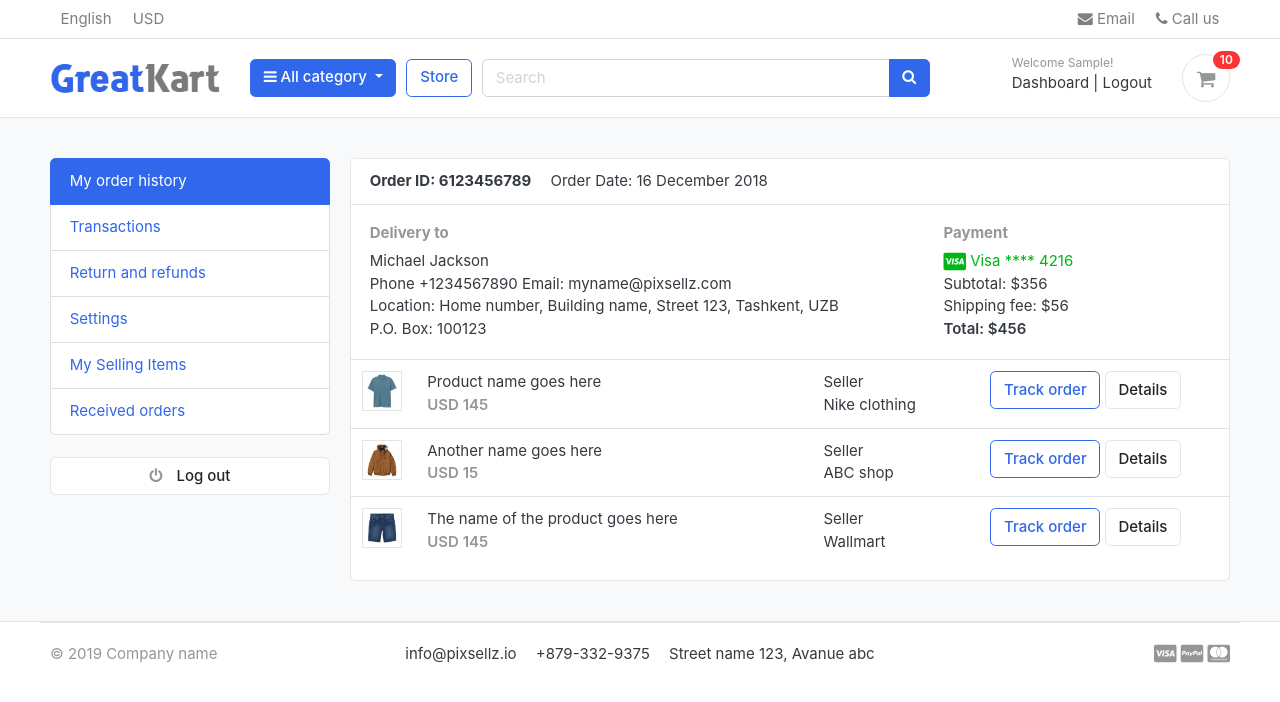
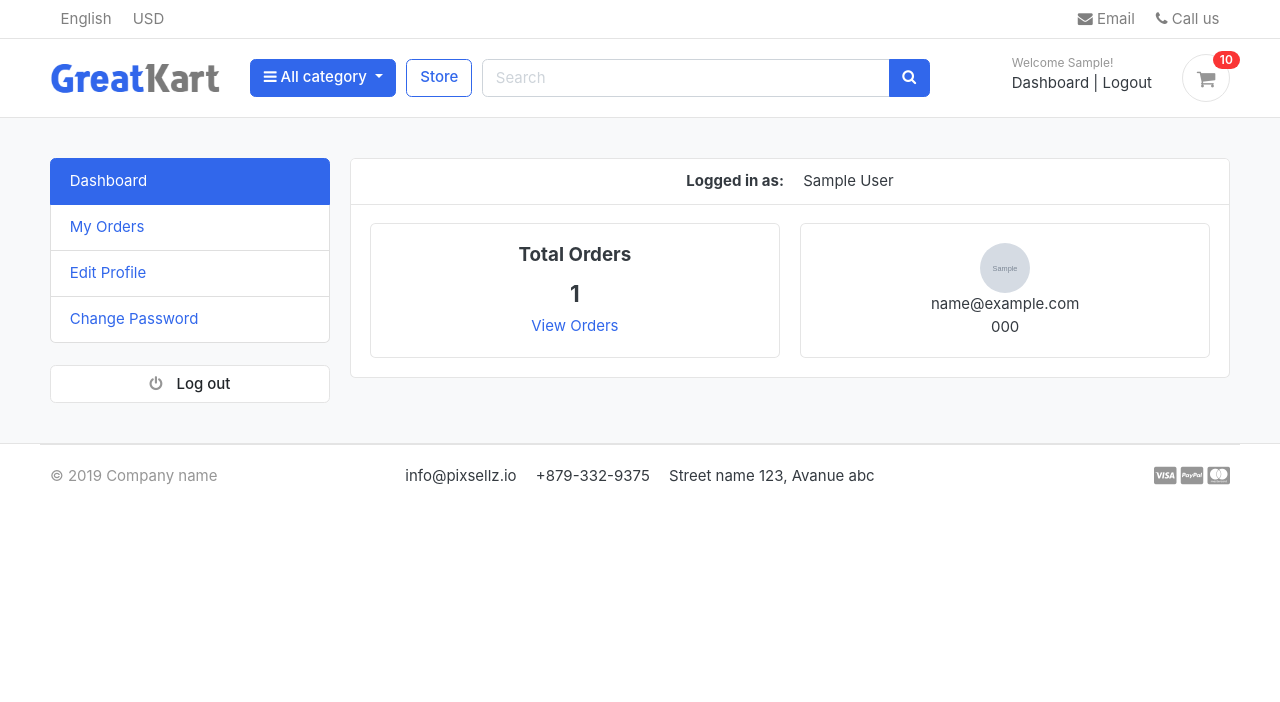
Before and after one commit to Sivaprakash161999/greatKart-django, a Django app: page /accounts/ in a window 1280 px wide. Shown: the top 702 px of the page. Run offline with Django 3.2, Linux system fonts and the light colour scheme; a user stored in the database is signed in; tables that the repository leaves empty hold one stand-in row (values such as "Sample post"); grey boxes marked "Sample" are stand-in pictures; some libraries are stand-ins or nearby versions; some web fonts are replaced.

Commit message:
dashboard functionality done

```diff
--- a/accounts/models.py
+++ b/accounts/models.py
@@ -69,3 +69,19 @@ class Account(AbstractBaseUser):
 
     def has_module_perms(self, add_label):
         return True
+
+
+class UserProfile(models.Model):
+    user = models.OneToOneField(Account, on_delete=models.CASCADE)
+    address_line_1 = models.CharField(blank=True, max_length=100)
+    address_line_2 = models.CharField(blank=True, max_length=100)
+    profile_picture = models.ImageField(blank=True, upload_to='userprofile')
+    city = models.CharField(blank=True, max_length=20)
+    state = models.CharField(blank=True, max_length=20)
+    country = models.CharField(blank=True, max_length=20)
+
+    def __str__(self):
+        return self.user.first_name
+
+    def full_address(self):
+        return f'{self.address_line_1} {self.address_line_2}'
--- a/accounts/urls.py
+++ b/accounts/urls.py
@@ -6,12 +6,17 @@ urlpatterns = [
     path('register/', views.register, name='register'),
     path('login/', views.login, name='login'),
     path('logout/', views.logout, name='logout'),
+    path('dashboard/', views.dashboard, name='dashboard'),
     path('', views.dashboard, name='dashboard'),
-    path('dashboard/', views.dashboard, name='dashboard'),
 
 
     path('activate/<uidb64>/<token>/', views.activate, name='activate'),
     path('forgotPassword/', views.forgotPassword, name='forgotPassword'),
     path('resetpassword_validate/<uidb64>/<token>/', views.resetpassword_validate, name='resetpassword_validate'),
     path('resetPassword/', views.resetPassword, name='resetPassword'),
+
+    path('my_orders/', views.my_orders, name="my_orders"),
+    path('edit_profile/', views.edit_profile, name='edit_profile'),
+    path('change_password/', views.change_password, name="change_password"),
+    path('order_detail/<int:order_id>/', views.order_detail, name="order_detail"),
 ]
--- a/accounts/views.py
+++ b/accounts/views.py
@@ -1,4 +1,4 @@
-from django.shortcuts import render, redirect
+from django.shortcuts import render, redirect, get_object_or_404
 from django.contrib import messages, auth
 from django.contrib.auth.decorators import login_required
 from django.http import HttpResponse
@@ -12,10 +12,11 @@ from django.contrib.auth.tokens import default_token_generator
 from django.core.mail import EmailMessage
 import requests
 
-from .forms import RegistrationForm
-from .models import Account
+from .forms import RegistrationForm, UserForm, UserProfileForm
+from .models import Account, UserProfile
 from carts.views import _cart_id
 from carts.models import Cart, CartItem
+from orders.models import Order, OrderProduct
 
 
 # Create your views here.
@@ -38,6 +39,12 @@ def register(request):
                                                password=password)
             user.phone_number = phone_number
             user.save()
+
+            # Create User Profile
+            profile = UserProfile()
+            profile.user_id = user.id
+            profile.profile_picture = 'default/default-user.png'
+            profile.save()
 
             # USER ACTIVATION
             current_site = get_current_site(request)
@@ -150,7 +157,14 @@ def activate(request, uidb64, token):
 
 @login_required(login_url='login')
 def dashboard(request):
-    return render(request, 'accounts/dashboard.html')
+    orders = Order.objects.order_by('-created_at').filter(user_id=request.user.id, is_ordered=True)
+    orders_count = orders.count()
+    userprofile = UserProfile.objects.get(user_id=request.user.id)
+    context = {
+        "orders_count": orders_count,
+        'userprofile': userprofile,
+    }
+    return render(request, 'accounts/dashboard.html', context)
 
 
 def forgotPassword(request):
@@ -212,3 +226,76 @@ def resetPassword(request):
             return redirect('resetPassword')
     else:
         return render(request, 'accounts/resetPassword.html')
+
+
+@login_required(login_url='login')
+def my_orders(request):
+    orders = Order.objects.filter(user=request.user, is_ordered=True).order_by('-created_at')
+    context = {
+        'orders': orders,
+    }
+    return render(request, 'accounts/my_orders.html', context)
+
+
+@login_required(login_url='login')
+def edit_profile(request):
+    userprofile = get_object_or_404(UserProfile, user=request.user)
+    if request.method == 'POST':
+        user_form = UserForm(request.POST, instance=request.user)
+        profile_form = UserProfileForm(request.POST, request.FILES, instance=userprofile)
+        if user_form.is_valid() and profile_form.is_valid():
+            user_form.save()
+            profile_form.save()
+            messages.success(request, 'Your profile has been updated.')
+            return redirect('edit_profile')
+    else:
+        user_form = UserForm(instance=request.user)
+        profile_form = UserProfileForm(instance=userprofile)
+    context = {
+        'user_form': user_form,
+        'profile_form': profile_form,
+        'userprofile': userprofile,
+    }
+
+    return render(request, 'accounts/edit_profile.html', context)
+
+
+@login_required(login_url='login')
+def change_password(request):
+    if request.method == 'POST':
+        current_password = request.POST['current_password']
+        new_password = request.POST['new_password']
+        confirm_password = request.POST['confirm_password']
+
+        user = Account.objects.get(username__exact=request.user.username)
+
+        if new_password == confirm_password:
+            success = user.check_password(current_password)
+            if success:
+                user.set_password(new_password)
+                user.save()
+                # auth.logout(request)
+                messages.success(request, 'Password updated successfully.')
+                return redirect('change_password')
+            else:
+                messages.error(request, 'Please enter valid current password')
+                return redirect('change_password')
+        else:
+            messages.error(request, 'Password does not match!')
+            return redirect('change_password')
+    return render(request, 'accounts/change_password.html')
+
+
+@login_required(login_url='login')
+def order_detail(request, order_id):
+    order_detail = OrderProduct.objects.filter(order__order_number=order_id)
+    order = Order.objects.get(order_number=order_id)
+    subtotal = 0
+    for i in order_detail:
+        subtotal += i.product_price * i.quantity
+    context = {
+        'order_detail': order_detail,
+        'order': order,
+        'subtotal': subtotal,
+    }
+    return render(request, 'accounts/order_detail.html', context)
--- a/templates/accounts/dashboard.html
+++ b/templates/accounts/dashboard.html
@@ -7,86 +7,35 @@
 {% include 'includes/alerts.html' %}
 <div class="container">
 	<div class="row">
-	<aside class="col-md-3">
-		<!--   SIDEBAR   -->
-		<ul class="list-group">
-			<a class="list-group-item active" href="#"> My order history </a>
-			<a class="list-group-item" href="#"> Transactions </a>
-			<a class="list-group-item" href="#"> Return and refunds </a>
-			<a class="list-group-item" href="#">Settings </a>
-			<a class="list-group-item" href="#"> My Selling Items </a>
-			<a class="list-group-item" href="#"> Received orders </a>
-		</ul>
-		<br>
-		<a class="btn btn-light btn-block" href="{% url 'logout' %}"> <i class="fa fa-power-off"></i> <span class="text">Log out</span> </a>
-		<!--   SIDEBAR .//END   -->
-	</aside>
+	{% include 'includes/dashboard_sidebar.html' %}
 	<main class="col-md-9">
-		<article class="card">
+		<article class="card" style="text-align:center;">
 		<header class="card-header">
-			<strong class="d-inline-block mr-3">Order ID: 6123456789</strong>
-			<span>Order Date: 16 December 2018</span>
+			<strong class="d-inline-block mr-3">Logged in as: </strong>
+			<span>{{user.full_name}}</span>
 		</header>
 		<div class="card-body">
 			<div class="row">
-				<div class="col-md-8">
-					<h6 class="text-muted">Delivery to</h6>
-					<p>Michael Jackson <br>
-					Phone +1234567890 Email: myname@pixsellz.com <br>
-			    	Location: Home number, Building name, Street 123,  Tashkent, UZB <br>
-			    	P.O. Box: 100123
-			 		</p>
+				<div class="col-md-6">
+					<div class="card">
+						<div class="card-body">
+							<h5 class="card-title">Total Orders</h5>
+							<h4>{{orders_count}}</h4>
+							<a href="{% url 'my_orders' %}">View Orders</a>
+						</div>
+					</div>
 				</div>
-				<div class="col-md-4">
-					<h6 class="text-muted">Payment</h6>
-					<span class="text-success">
-						<i class="fab fa-lg fa-cc-visa"></i>
-					    Visa  **** 4216
-					</span>
-					<p>Subtotal: $356 <br>
-					 Shipping fee:  $56 <br>
-					 <span class="b">Total:  $456 </span>
-					</p>
+				<div class="col-md-6">
+					<div class="card" style="text-align:center;">
+						<div class="card-body">
+							<img src="{{userprofile.profile_picture.url}}" alt="User Profile Picture" width="50" height="50" style="border-radius:50%;">
+							<p class="mb-0">{{user.email}}</p>
+							<p>{{user.phone_number}}</p>
+						</div>
+					</div>
 				</div>
 			</div> <!-- row.// -->
 		</div> <!-- card-body .// -->
-		<div class="table-responsive">
-		<table class="table table-hover">
-			<tr>
-				<td width="65">
-					<img src="../images/items/1.jpg" class="img-xs border">
-				</td>
-				<td>
-					<p class="title mb-0">Product name goes here </p>
-					<var class="price text-muted">USD 145</var>
-				</td>
-				<td> Seller <br> Nike clothing </td>
-				<td width="250"> <a href="#" class="btn btn-outline-primary">Track order</a> <a href="#" class="btn btn-light"> Details </a> </td>
-			</tr>
-			<tr>
-				<td>
-					<img src="../images/items/2.jpg" class="img-xs border">
-				</td>
-				<td>
-					<p class="title mb-0">Another name goes here </p>
-					<var class="price text-muted">USD 15</var>
-				</td>
-				<td> Seller <br> ABC shop </td>
-				<td> <a href="#" class="btn btn-outline-primary">Track order</a> <a href="#" class="btn btn-light"> Details </a> </td>
-			</tr>
-			<tr>
-				<td>
-					<img src="../images/items/3.jpg" class="img-xs border">
-				</td>
-				<td>
-					<p class="title mb-0">The name of the product  goes here </p>
-					<var class="price text-muted">USD 145</var>
-				</td>
-				<td> Seller <br> Wallmart </td>
-				<td> <a href="#" class="btn btn-outline-primary">Track order</a> <a href="#" class="btn btn-light"> Details </a> </td>
-			</tr>
-		</table>
-		</div> <!-- table-responsive .end// -->
 		</article> <!-- order-group.// -->
 	</main>
 </div> <!-- row.// -->
--- /dev/null
+++ b/templates/includes/dashboard_sidebar.html
@@ -0,0 +1,12 @@
+<aside class="col-md-3">
+  <!--   SIDEBAR   -->
+  <ul class="list-group">
+    <a class="list-group-item {% if '/accounts/' == request.path %}active{% endif %}" href="{% url 'dashboard' %}"> Dashboard </a>
+    <a class="list-group-item {% if '/my_orders/' in request.path %}active{% endif %}" href="{% url 'my_orders' %}"> My Orders </a>
+    <a class="list-group-item {% if '/edit_profile/' in request.path %}active{% endif %}" href="{% url 'edit_profile' %}"> Edit Profile </a>
+    <a class="list-group-item {% if '/change_password/' in request.path %}active{% endif %}" href="{% url 'change_password' %}">Change Password </a>
+  </ul>
+  <br>
+  <a class="btn btn-light btn-block" href="{% url 'logout' %}"> <i class="fa fa-power-off"></i> <span class="text">Log out</span> </a>
+  <!--   SIDEBAR .//END   -->
+</aside>
```
Also changed, not shown: accounts/admin.py (+9 -1 lines), accounts/forms.py (+29 -1 lines), templates/accounts/change_password.html (added, +53 -0 lines), templates/accounts/edit_profile.html (added, +85 -0 lines), templates/accounts/my_orders.html (added, +57 -0 lines), templates/accounts/order_detail.html (added, +107 -0 lines), accounts/migrations/0002_userprofile.py (added).
